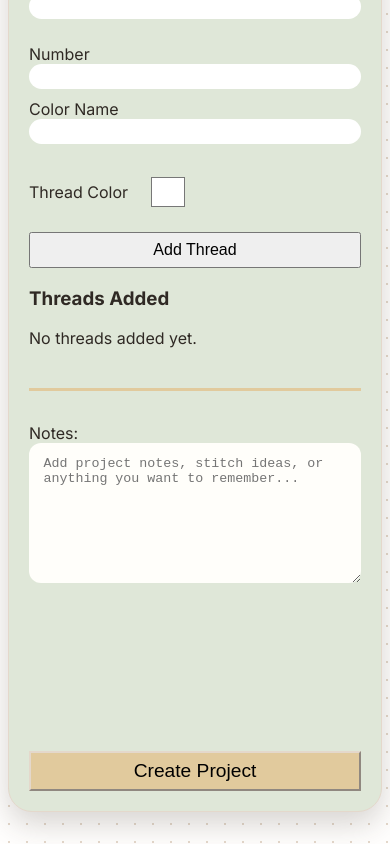
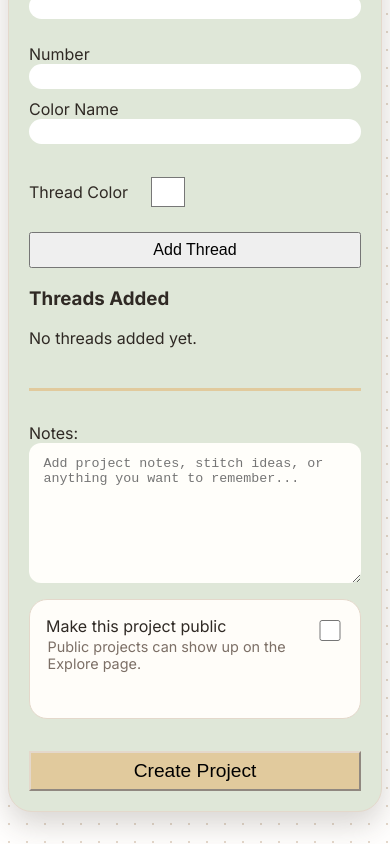
Before and after one commit to claireweber12/threaded, a React (Vite) app: page /new-project in a window 390 px wide. Shown: the part 877-1721 px from the top of the page. Built offline with nearby package versions, Linux system fonts and the light colour scheme.

Commit message:
add public/private project option

```diff
--- a/src/pages/EditProject.jsx
+++ b/src/pages/EditProject.jsx
@@ -26,6 +26,7 @@ function EditProject() {
     const [removeImage, setRemoveImage] = useState(false);
     const [isSubmitting, setIsSubmitting] = useState(false);
     const [tagsInput, setTagsInput] = useState("");
+    const[isPublic, setIsPublic] = useState(false);
 
 
     useEffect(() => {
@@ -41,6 +42,7 @@ function EditProject() {
                 .join(", ");
             setTagsInput(formattedTags);
             setNotes(data.notes || "");
+            setIsPublic(data.is_public || false);
             setImageUrl(data.image_url || "");
             const formattedThreads = (data.project_threads || []).map((thread) => ({
                 brand: thread.brand || "",
@@ -66,6 +68,10 @@ function EditProject() {
         <p>Loading projects...</p>
         </main>
     );
+    }
+
+    const handleChangePublic = () => {
+        setIsPublic(!isPublic);
     }
 
     async function handleSubmit(e) {
@@ -99,6 +105,7 @@ function EditProject() {
             notes,
             threads,
             image_url:finalImageUrl,
+            is_public: isPublic,
         };
         try{
             await updateProject(id, updatedProject);
@@ -293,6 +300,20 @@ function EditProject() {
                         onChange={(e) => setNotes(e.target.value)}
                         ></textarea>
                     </div>
+
+                    <div className='public-toggle-card'>
+                        <div>
+                            <label htmlFor='check-public'>Make this project public</label>
+                            <p className="public-toggle-description">
+                                Public projects can show up on the Explore page.
+                            </p>
+                        </div>
+
+                        <input type='checkbox' id='check-public' name='check-public'
+                            checked={isPublic} onChange={handleChangePublic}
+                            className="public-checkbox"
+                        />
+                    </div>
                 </div>
                 {formError && <p className="form-error">{formError}</p>}
                 <div className='save-cancel-btns'>
--- a/src/pages/Explore.jsx
+++ b/src/pages/Explore.jsx
@@ -1,4 +1,4 @@
-import { getProjects } from "../services/projectService";
+import { getPublicProjects } from "../services/projectService";
 import ProjectCard from "../components/ProjectCard";
 import { useState, useEffect } from "react";
 import {FaSearch} from "react-icons/fa";
@@ -13,7 +13,7 @@ function Explore(){
     useEffect(() => {
     async function loadProjects() {
       try{
-        const data = await getProjects();
+        const data = await getPublicProjects();
         setProjects(data);
       } catch(err) {
         console.log(err);
--- a/src/pages/NewProject.jsx
+++ b/src/pages/NewProject.jsx
@@ -19,6 +19,7 @@ function NewProject() {
     const[threads, setThreads] = useState([]);
     const [imageFile, setImageFile] = useState(null);
     const [isSubmitting, setIsSubmitting] = useState(false);
+    const [isPublic, setIsPublic] = useState();
 
 
     function handleAddThread(){
@@ -49,6 +50,9 @@ function NewProject() {
             [name]:value,
         });
     }
+    const handleChangePublic = () => {
+        setIsPublic(!isPublic);
+    };
 
      async function handleSubmit(e) {
         e.preventDefault();
@@ -77,6 +81,7 @@ function NewProject() {
                 notes,
                 threads,
                 image_url: imageUrl,
+                is_public: isPublic,
             };
 
 
@@ -88,6 +93,7 @@ function NewProject() {
             setTagsInput("");
             setNotes("");
             setImageFile(null);
+            setIsPublic(false);
 
             setThread({
                 brand: "",
@@ -148,6 +154,7 @@ function NewProject() {
                             onChange={(e) => setProjectStatus(e.target.value)}
                             required
                             >
+                                <option value=''>Select Status</option>
                                 <option value='planned'>Planned</option>
                                 <option value='in progress'>In Progress</option>
                                 <option value='completed'>Completed</option>
@@ -225,6 +232,20 @@ function NewProject() {
                         placeholder="Add project notes, stitch ideas, or anything you want to remember..."
                         ></textarea>
                     </div>
+
+                    <div className='public-toggle-card'>
+                        <div>
+                            <label htmlFor='check-public'>Make this project public</label>
+                            <p className="public-toggle-description">
+                                Public projects can show up on the Explore page.
+                            </p>
+                        </div>
+
+                        <input type='checkbox' id='check-public' name='check-public'
+                            checked={isPublic} onChange={handleChangePublic}
+                            className="public-checkbox"
+                        />
+                    </div>
                 </div>
                 {formError && <p className="form-error">{formError}</p>}
                 <button id='create-btn' type='submit' disabled={isSubmitting}>
--- a/src/services/ProjectService.js
+++ b/src/services/ProjectService.js
@@ -19,8 +19,28 @@ export async function getProjects() {
   return data;
 }
 
+export async function getPublicProjects() {
+  const { data, error } = await supabase
+    .from("projects")
+    .select(`
+      *,
+      project_threads (*),
+      project_tags(
+        tags (*)
+      )
+    `)
+    .eq("is_public", true)
+    .order("created_at", { ascending: false });
+
+  if (error) {
+    throw error;
+  }
+
+  return data;
+}
+
 export async function createProject(projectData){
-  const { title, designer, status, tags, notes, threads, image_url } = projectData;
+  const { title, designer, status, tags, notes, threads, image_url, is_public } = projectData;
   const { data: createdProject, error: projectError } = await supabase
   .from("projects")
   .insert({
@@ -29,6 +49,7 @@ export async function createProject(projectData){
     status: status,
     notes: notes,
     image_url:image_url,
+    is_public: is_public,
   })
   .select()
   .single();
@@ -92,7 +113,7 @@ export async function deleteProject(id){
 }
 
 export async function updateProject(id, updatedProject) {
-  const { title, designer, status, tags, notes, threads, image_url } = updatedProject;
+  const { title, designer, status, tags, notes, threads, image_url, is_public } = updatedProject;
 
   const { data: updatedProjectRow, error: projectError } = await supabase
     .from("projects")
@@ -102,6 +123,7 @@ export async function updateProject(id, updatedProject) {
       status,
       notes,
       image_url,
+      is_public,
     })
     .eq("id", id)
     .select()
--- a/src/styles/forms.css
+++ b/src/styles/forms.css
@@ -134,3 +134,37 @@ input[type='color']{
     border: none;
     background-color: var(--sage-light);
 }
+
+.public-toggle-card {
+  margin-top: 1rem;
+  padding: 1rem;
+  margin-bottom:2rem;
+  border: 1px solid var(--border);
+  border-radius: 18px;
+  background-color: var(--card-color);
+  display: flex;
+  justify-content: space-evenly;
+  align-items: center;
+  gap: 1rem;
+}
+
+.public-toggle-title {
+  display: block;
+  font-weight: 700;
+  color: #4b3326;
+  margin-bottom: 0.25rem;
+}
+
+.public-toggle-description {
+  margin: .1rem;
+  font-size: 0.9rem;
+  color: var(--text-light);
+}
+
+.public-checkbox {
+  width: 1.35rem;
+  height: 1.35rem;
+  accent-color: var(--accent);
+  cursor: pointer;
+  flex-shrink: 0;
+}
--- a/src/styles/responsive.css
+++ b/src/styles/responsive.css
@@ -112,3 +112,12 @@
 
 
 }
+@media (max-width: 480px) {
+  .public-toggle-card {
+    align-items: flex-start;
+  }
+
+  .public-checkbox {
+    margin-top: 0.2rem;
+  }
+}
```
